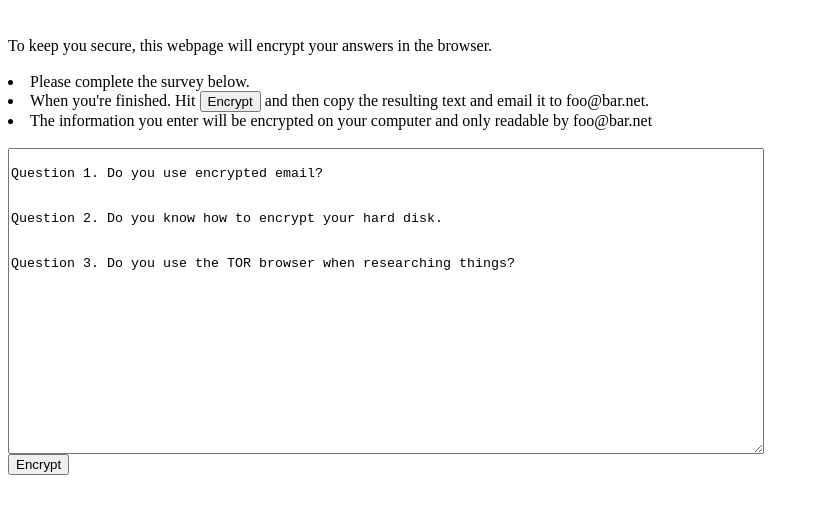
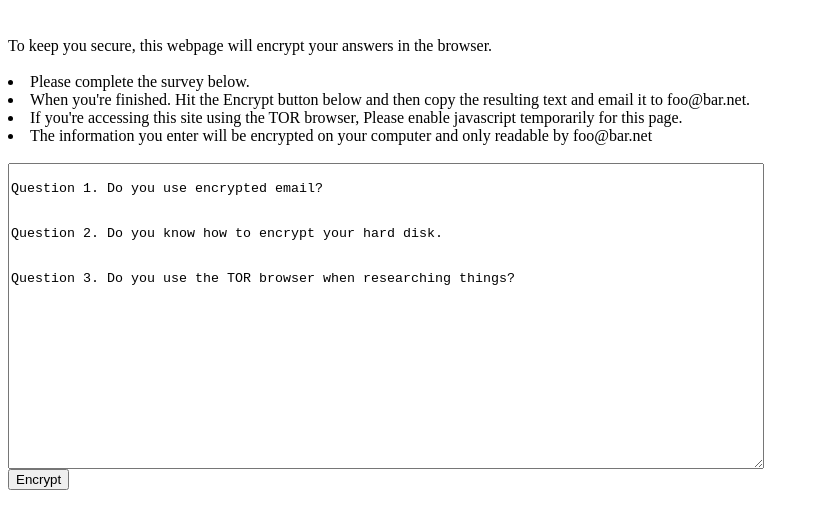
Before and after one commit to simonvc/Simple-Secure-Drop, a plain HTML site: page index.html in a window 1280 px wide. Shown: the part 61-590 px from the top of the page, without its empty margins (0-819 px from the left). Drawn offline with Linux system fonts and the light colour scheme.

Commit message:
add comment about torbrowser

```diff
--- a/index.html
+++ b/index.html
@@ -19,7 +19,8 @@ To keep you secure, this webpage will encrypt your answers in the browser.
 <br>
 <div id="instructions">
   <li> Please complete the survey below.
-  <li> When you're finished. Hit <button id="button" onClick="encrypt('publickey.asc')">Encrypt</button> and then copy the resulting text and email it to foo@bar.net.
+  <li> When you're finished. Hit the Encrypt button below and then copy the resulting text and email it to foo@bar.net.
+  <li> If you're accessing this site using the TOR browser, Please enable javascript temporarily for this page.
 <br>
 <li>The information you enter will be encrypted on your computer and only readable by foo@bar.net
 
```
